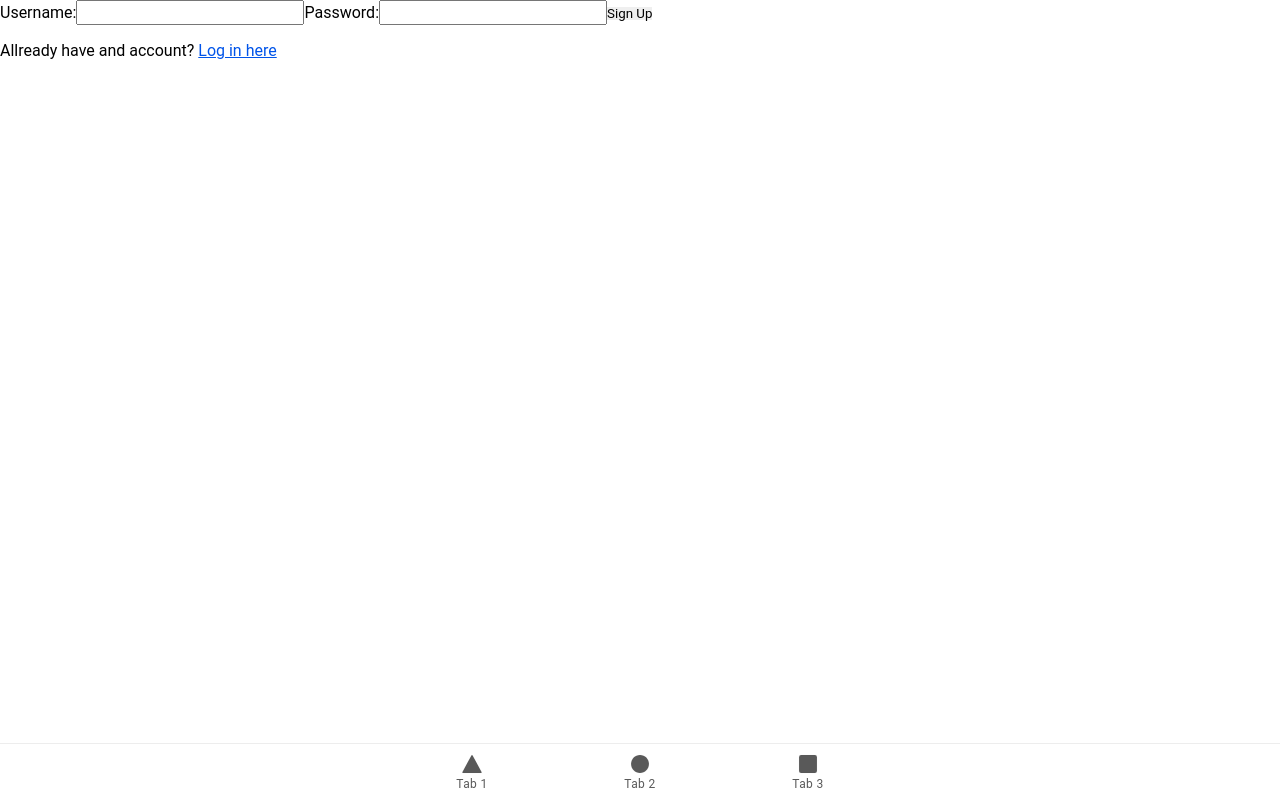
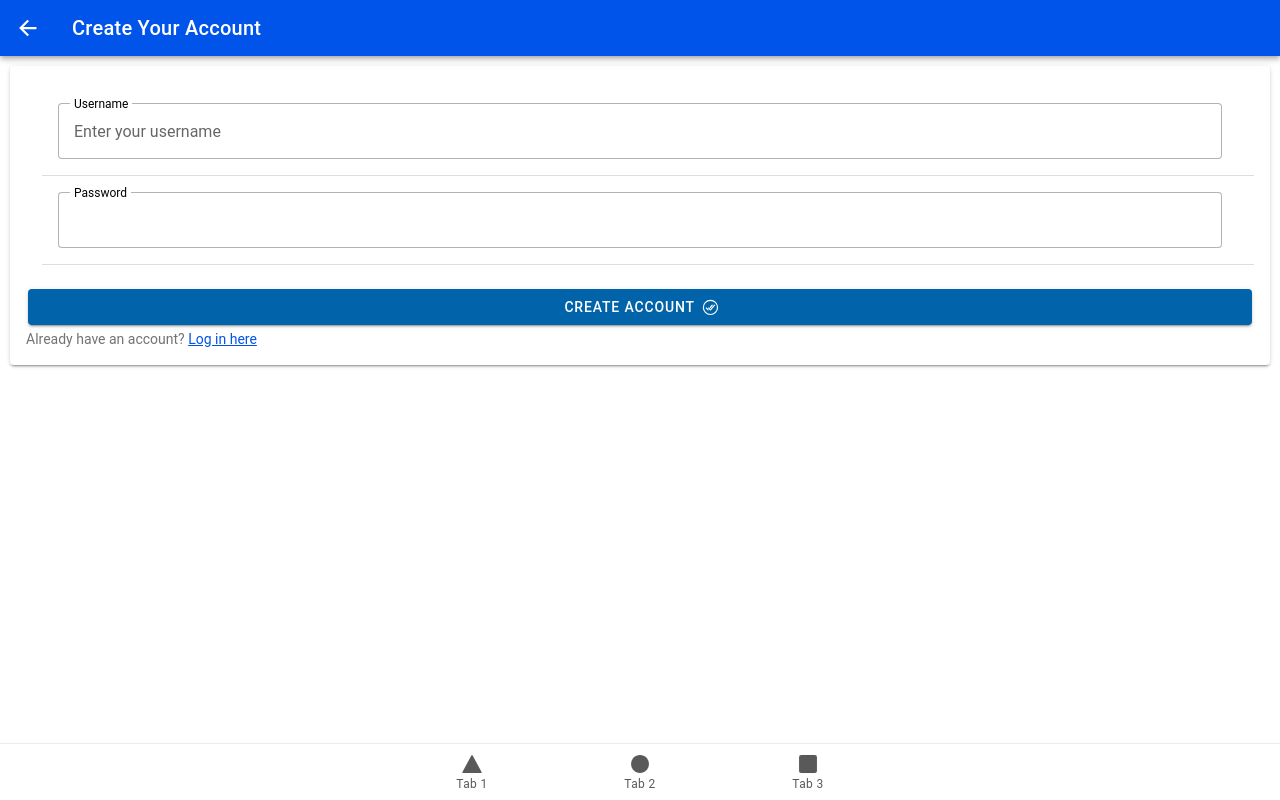
Before and after one commit to kimbali/yoga_lab_ionic_react, a React (Vite) app: page /signup in a window 1280 px wide. Built offline with nearby package versions, Linux system fonts and the light colour scheme.

Commit message:
add signup page ionic component

```diff
--- a/src/pages/SignUp.tsx
+++ b/src/pages/SignUp.tsx
@@ -1,44 +1,91 @@
-import React, { useState } from 'react';
-import { signup } from '../services/authService';
-import { Link } from 'react-router-dom';
+import React, { useState } from "react";
+import {
+  IonContent,
+  IonHeader,
+  IonPage,
+  IonTitle,
+  IonToolbar,
+  IonCard,
+  IonButton,
+  IonCardContent,
+  IonIcon,
+  IonInput,
+  IonItem,
+  IonList,
+  IonButtons,
+  IonBackButton,
+} from "@ionic/react";
+import { checkmarkDoneCircleOutline } from "ionicons/icons";
+import { signup } from "../services/authService";
+import { Link } from "react-router-dom";
 
 const SignUp: React.FC = () => {
-  const [username, setName] = useState('');
-  const [password, setPassword] = useState('');
-  const [successMessage, setSuccessMessage] = useState('');
+  const [username, setName] = useState("");
+  const [password, setPassword] = useState("");
+  const [successMessage, setSuccessMessage] = useState("");
 
   const handleSignUp = async (e: React.FormEvent) => {
     e.preventDefault();
     try {
       const res = await signup({ username, password });
-      console.log('Registration successful:', res);
-
+      console.log("Registration successful:", res);
       setSuccessMessage(res.message);
     } catch (error) {
-      console.error('Registration failed:', error);
-      // Maneja el error, como mostrar un mensaje de error en la UI
+      console.error("Registration failed:", error);
+      // Handle error (e.g., show a UI error message)
     }
   };
 
   return (
+    <IonPage>
+      <IonHeader>
+        <IonToolbar color={"primary"}>
+          <IonButtons slot='start'>
+            <IonBackButton defaultHref='/login'></IonBackButton>
+          </IonButtons>
+          <IonTitle>Create Your Account</IonTitle>
+        </IonToolbar>
+      </IonHeader>
+      <IonContent>
+        <IonCard>
+          <IonCardContent>
             <form onSubmit={handleSignUp}>
-      <label>
-        Username:
-        <input
+              <IonList>
+                <IonItem>
+                  <IonInput
+                    className='ion-margin'
+                    fill='outline'
+                    labelPlacement='stacked'
+                    label='Username'
                     type='text'
                     value={username}
-          onChange={e => setName(e.target.value)}
+                    onIonChange={(e) => setName(e.detail.value!)}
+                    placeholder='Enter your username'
                   />
-      </label>
-      <label>
-        Password:
-        <input
+                </IonItem>
+                <IonItem>
+                  <IonInput
+                    className='ion-margin'
+                    fill='outline'
+                    labelPlacement='stacked'
+                    label='Password'
                     type='password'
                     value={password}
-          onChange={e => setPassword(e.target.value)}
+                    onIonChange={(e) => setPassword(e.detail.value!)}
                   />
-      </label>
-      <button type='submit'>Sign Up</button>
+                </IonItem>
+              </IonList>
+
+              <IonButton
+                className='ion-margin-top'
+                color={"secondary"}
+                type='submit'
+                expand='block'
+              >
+                Create Account
+                <IonIcon icon={checkmarkDoneCircleOutline} slot='end' />
+              </IonButton>
+            </form>
 
             {successMessage && (
               <p>
@@ -47,9 +94,12 @@ const SignUp: React.FC = () => {
             )}
 
             <p>
-        Allready have and account? <Link to='/login'>Log in here</Link>
+              Already have an account? <Link to='/login'>Log in here</Link>
             </p>
-    </form>
+          </IonCardContent>
+        </IonCard>
+      </IonContent>
+    </IonPage>
   );
 };
 
```
Lines whose indentation alone changed are shown as unchanged.
